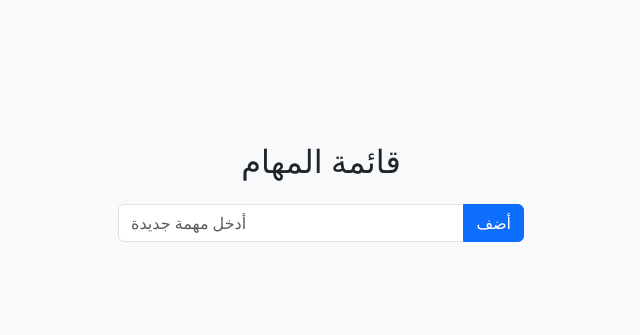
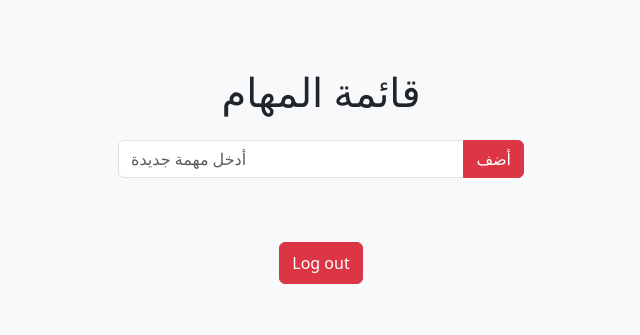
Before and after one commit to algamody/To-Do-List, a plain HTML site: page main.html in a window 1280 px wide. Shown: the whole page, without its empty margins (319-959 px from the left). Drawn offline with nearby package versions, Linux system fonts and the light colour scheme.

Commit message:
Update main.html

```diff
--- a/main.html
+++ b/main.html
@@ -16,13 +16,15 @@
 <body class="text-center bg-light d-flex align-items-center" style="height: 50vh">
     <main class="w-100 m-auto" style="max-width: 430px">
         <div class="container">
-            <h2 class="text-center mb-4">قائمة المهام</h2>
+            <h2 class="text-center mb-4 fs-1">قائمة المهام</h2>
             <div class="input-group mb-3">
                 <input type="text" id="taskInput" class="form-control" placeholder="أدخل مهمة جديدة">
-                <button class="btn btn-primary" id="addTask">أضف</button>
+                <button class="btn btn-danger" id="addTask">أضف</button>
             </div>
             <ul id="taskList" class="list-group"></ul>
         </div>
+
+        <button id="logout" class="btn btn-danger w-10 my-5 py-2">Log out</button>
     </main>
 
     <script src="https://code.jquery.com/jquery-3.7.1.min.js"></script>
@@ -65,6 +67,12 @@
     $(this).closest("li").remove();
     saveTasks();
   });
+
+  $('#logout').on('click', function (e) {
+        e.preventDefault(); // منع الإرسال التلقائي
+        alert('تم تسجيل الخروج بنجاح');
+        window.location.href = 'index.html';
+    });
 });
     </script>
 </body>
```
